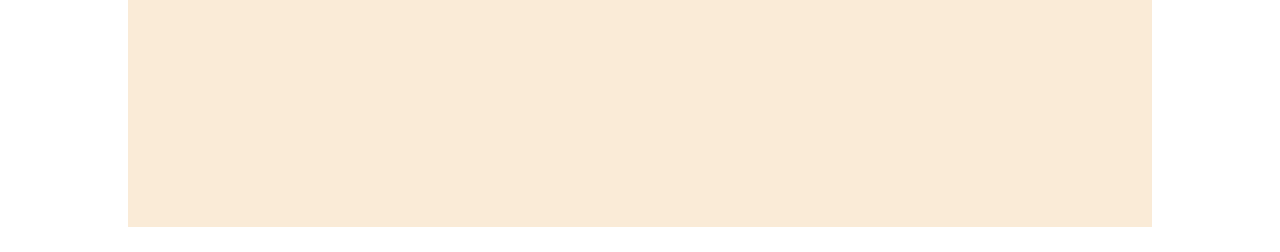
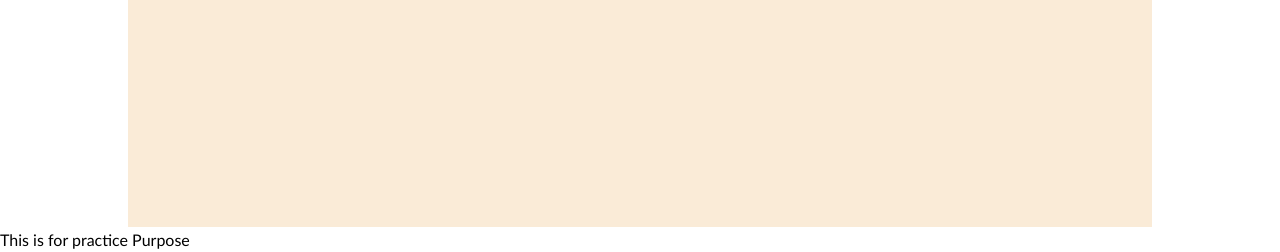
Before and after one commit to SachinSharma22/Making_Penguin, a plain HTML site: page Demo_Portfolio/index.html in a window 1280 px wide. Shown: the part 573-825 px from the top of the page. Before the commit the page ends 800 px from the top, so only its background shows below. Drawn offline with Linux system fonts and the light colour scheme.

Commit message:
Adding new para

```diff
--- a/Demo_Portfolio/index.html
+++ b/Demo_Portfolio/index.html
@@ -54,5 +54,6 @@
        </div>
       </div>
     </section>
+    <p>This is for practice Purpose</p>
   </body>
 </html>
```
